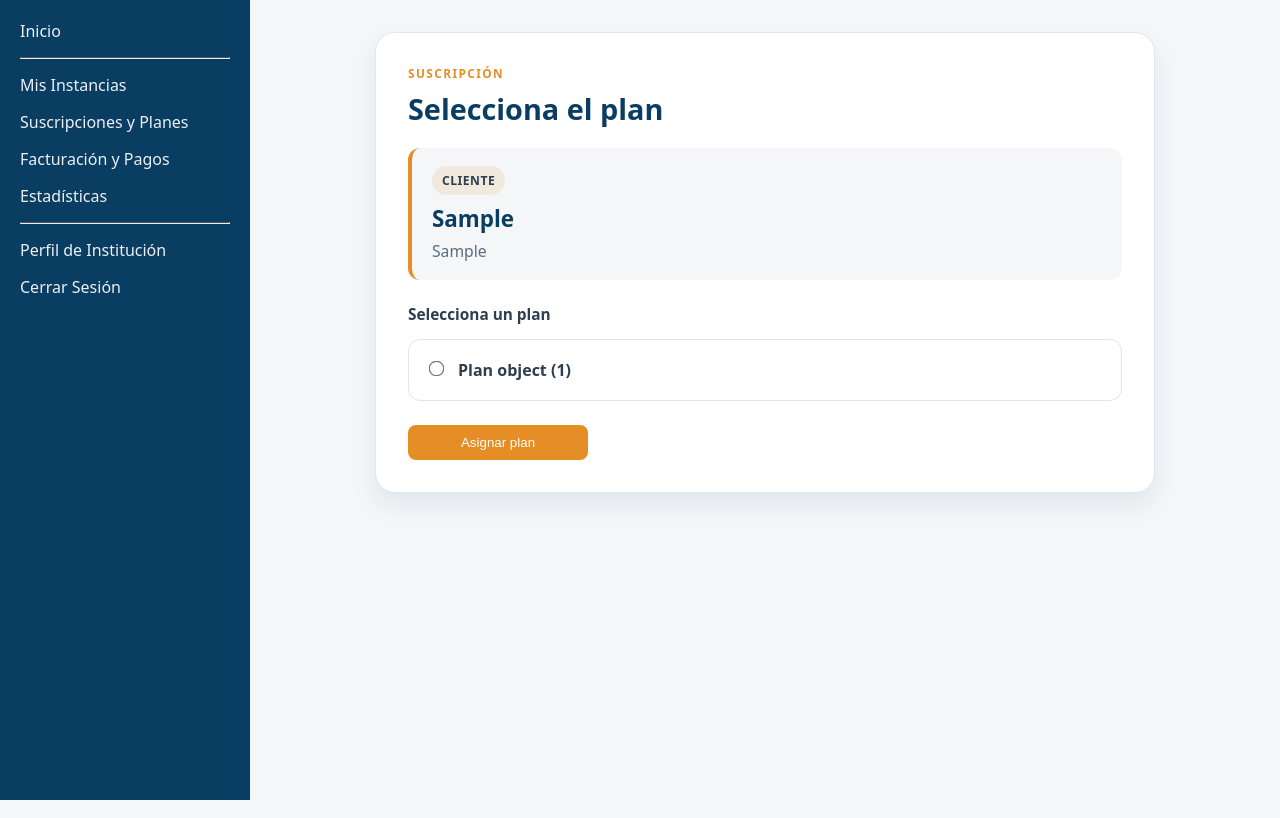
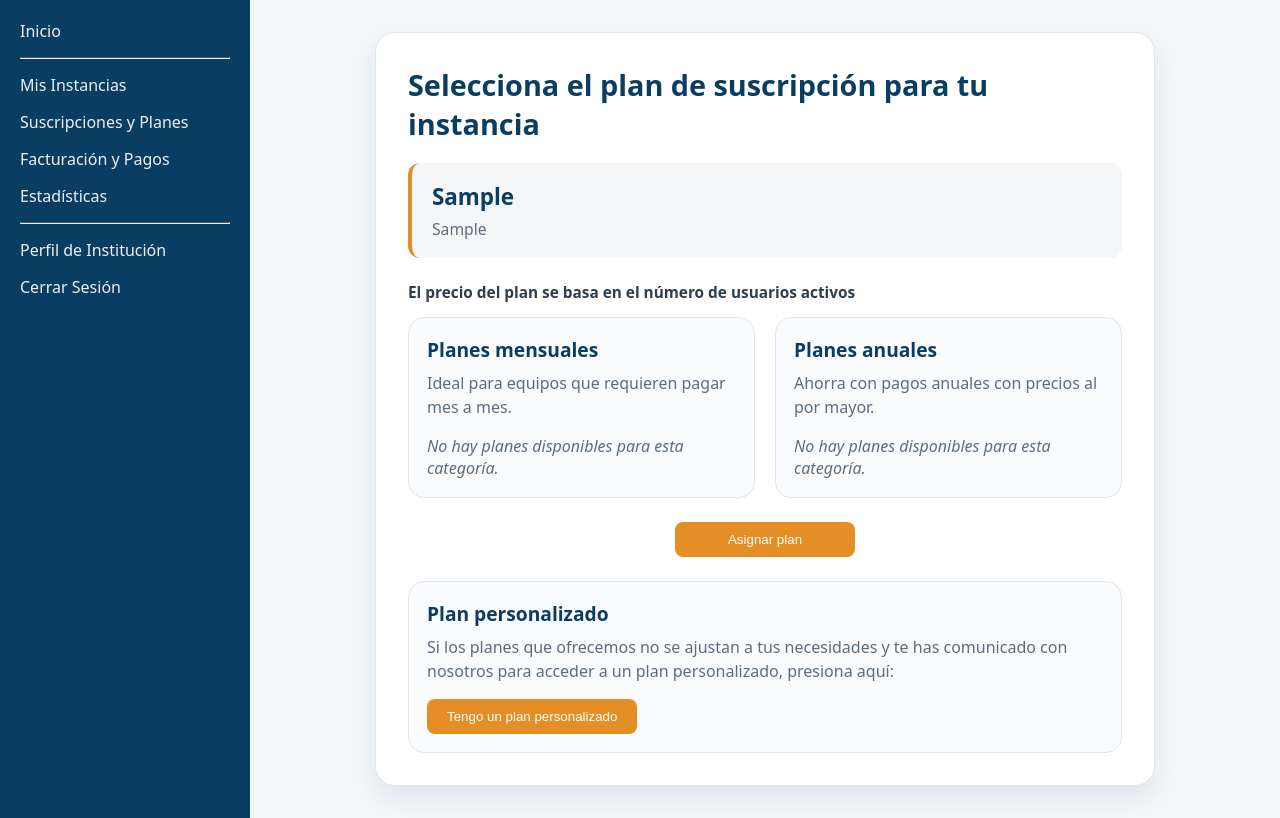
Before and after one commit to Joakorojasc/Proyecto-TI, a Django app: page /planes/cliente/1/seleccionar-plan/ in a window 1280 px wide. Run offline with Django 5.2, Linux system fonts and the light colour scheme; tables that the repository leaves empty hold one stand-in row (values such as "Sample post").

Commit message:
ingreso plan personalizado

```diff
--- a/apps/planes/forms.py
+++ b/apps/planes/forms.py
@@ -1,16 +1,58 @@
+from typing import Any
+
 from django import forms
 
 from .models import Plan
 
 
+class PlanChoiceField(forms.ModelChoiceField):
+    def label_from_instance(self, obj: Plan) -> str:
+        return obj.display_label()
+
+
 class SeleccionarPlanForm(forms.Form):
-    plan = forms.ModelChoiceField(
+    PLAN_BLOCKS = {
+        "Mensual": {
+            "title": "Planes mensuales",
+            "description": "Ideal para equipos que requieren pagar mes a mes.",
+        },
+        "Anual": {
+            "title": "Planes anuales",
+            "description": "Ahorra con pagos anuales con precios al por mayor.",
+        },
+    }
+
+    plan = PlanChoiceField(
         queryset=Plan.objects.all(),
-        label="Selecciona un plan",
+        label="El precio del plan se basa en el número de usuarios activos",
         empty_label=None,
         widget=forms.RadioSelect,
     )
 
-    def label_from_instance(self, obj: Plan) -> str:
-        precio = obj.precio_base if obj.precio_base is not None else 0
-        return f"{obj.nombre} · {obj.tipo_plan} · ${precio:,.0f}"
+    def __init__(self, *args: Any, **kwargs: Any) -> None:
+        super().__init__(*args, **kwargs)
+        plan_field = self.fields["plan"]
+        assert isinstance(plan_field, forms.ModelChoiceField)
+        plan_field.queryset = Plan.objects.filter(cliente__isnull=True).order_by(
+            "tipo_plan", "precio_base"
+        )
+        self.plan_sections = self._build_plan_sections()
+
+    def _build_plan_sections(self) -> list:
+        plan_queryset = Plan.objects.filter(cliente__isnull=True).order_by(
+            "tipo_plan", "precio_base"
+        )
+        sections = []
+
+        for tipo_plan, config in self.PLAN_BLOCKS.items():
+            plans = list(plan_queryset.filter(tipo_plan__iexact=tipo_plan))
+            sections.append(
+                {
+                    "key": tipo_plan,
+                    "title": config["title"],
+                    "description": config["description"],
+                    "plans": plans,
+                }
+            )
+
+        return sections
--- a/apps/planes/models.py
+++ b/apps/planes/models.py
@@ -8,6 +8,28 @@ class Plan(models.Model):
     precio_base = models.DecimalField(max_digits=12, decimal_places=2, null=True)
     precio_por_usuario = models.DecimalField(max_digits=12, decimal_places=2, null=True)
     limite_usuarios = models.IntegerField(null=True)
+    cliente = models.ForeignKey(
+        "clientes.Cliente",
+        on_delete=models.PROTECT,
+        null=True,
+        blank=True,
+        related_name="planes",
+    )
+
+    def __str__(self) -> str:
+        return self.display_label()
+
+    def display_label(self) -> str:
+        precio = self.precio_base if self.precio_base is not None else 0
+        precio_unitario = self.precio_por_usuario if self.precio_por_usuario is not None else 0
+        tipo = self.tipo_plan or "Plan"
+        if self.tipo_plan == "mensual":
+            return f"{self.nombre} · ${precio_unitario:,.2f}/usuario/mes"
+        elif self.tipo_plan == "anual":
+            return f"{self.nombre} · ${precio:,.0f}/año"
+        elif self.tipo_plan and self.tipo_plan.lower() == "personalizado":
+            return f"{self.nombre} · Valores a convenir"
+        return self.nombre or tipo
 
 
 class Suscripcion(models.Model):
--- a/apps/planes/views.py
+++ b/apps/planes/views.py
@@ -1,3 +1,4 @@
+from django.db import transaction
 from django.http import HttpRequest, HttpResponse
 from django.shortcuts import get_object_or_404, redirect, render
 from django.utils import timezone
@@ -5,22 +6,37 @@ from django.utils import timezone
 from apps.clientes.models import Cliente
 
 from .forms import SeleccionarPlanForm
-from .models import Suscripcion
+from .models import Plan, Suscripcion
 
 
 def seleccionar_plan(request: HttpRequest, cliente_id: int) -> HttpResponse:
     cliente = get_object_or_404(Cliente, id=cliente_id)
+
+    if request.method == "POST" and "personalized_plan" in request.POST:
+        Plan.objects.get_or_create(
+            cliente=cliente,
+            tipo_plan="personalizado",
+            defaults={
+                "nombre": "Plan personalizado",
+                "precio_base": None,
+                "precio_por_usuario": None,
+                "limite_usuarios": None,
+            },
+        )
+        return redirect("home")
+
     form = SeleccionarPlanForm(request.POST or None)
 
     if request.method == "POST" and form.is_valid():
-        plan = form.cleaned_data["plan"]
+        plan_seleccionado = form.cleaned_data["plan"]
 
-        Suscripcion.objects.create(
-            cliente=cliente,
-            plan=plan,
-            estado="activo",
-            fecha_inicio=timezone.now(),
-        )
+        with transaction.atomic():
+            Suscripcion.objects.create(
+                cliente=cliente,
+                plan=plan_seleccionado,
+                estado="activo",
+                fecha_inicio=timezone.now(),
+            )
 
         return redirect("home")
 
--- a/static/css/style.css
+++ b/static/css/style.css
@@ -185,9 +185,42 @@ body {
     color: var(--text-dark);
 }
 
+.plan-grid {
+    display: grid;
+    grid-template-columns: repeat(2, minmax(0, 1fr));
+    gap: 20px;
+}
+
+.plan-section {
+    border: 1px solid var(--border);
+    border-radius: 16px;
+    background: #f9fbfd;
+    padding: 18px;
+    box-sizing: border-box;
+}
+
+.plan-section-personalizado {
+    grid-column: 1 / -1;
+}
+
+.plan-section-header {
+    margin-bottom: 16px;
+}
+
+.plan-section-header h3 {
+    margin: 0 0 8px;
+    color: var(--edocere-blue);
+    font-size: 1.2rem;
+}
+
+.plan-section-header p {
+    margin: 0;
+    color: var(--text-soft);
+    line-height: 1.5;
+}
+
 .plan-option-list {
     display: grid;
-    grid-template-columns: repeat(auto-fit, minmax(220px, 1fr));
     gap: 14px;
 }
 
@@ -221,7 +254,19 @@ body {
     line-height: 1.5;
 }
 
+.plan-empty {
+    margin: 0;
+    color: var(--text-soft);
+    font-style: italic;
+}
+
 .plan-submit {
     align-self: flex-start;
     min-width: 180px;
 }
+
+@media (max-width: 700px) {
+    .plan-grid {
+        grid-template-columns: 1fr;
+    }
+}
--- a/templates/seleccionar_plan.html
+++ b/templates/seleccionar_plan.html
@@ -3,11 +3,11 @@
 {% block content %}
 <div class="plan-selection-page">
     <div class="plan-selection-card">
-        <p class="section-kicker">Suscripción</p>
-        <h2>Selecciona el plan</h2>
+        <!-- <p class="section-kicker">Suscripción</p> -->
+        <h2>Selecciona el plan de suscripción para tu instancia</h2>
 
         <div class="client-summary">
-            <span class="client-badge">Cliente</span>
+            <!-- <span class="client-badge">Cliente</span> -->
             <h3>{{ cliente.razon_social }}</h3>
             <p>{{ cliente.rut }}</p>
         </div>
@@ -17,19 +17,48 @@
 
             <div class="field-group">
                 <label class="field-label">{{ form.plan.label }}</label>
+
+                <div class="plan-grid">
+                    {% for section in form.plan_sections %}
+                    <div class="plan-section{% if section.key == 'Personalizado' %} plan-section-personalizado{% endif %}">
+                        <div class="plan-section-header">
+                            <h3>{{ section.title }}</h3>
+                            <p>{{ section.description }}</p>
+                        </div>
+
                         <div class="plan-option-list">
-                    {% for radio in form.plan %}
+                            {% for plan in section.plans %}
                             <label class="plan-option">
-                        {{ radio.tag }}
+                                <input
+                                    type="radio"
+                                    name="plan"
+                                    value="{{ plan.id }}"
+                                    {% if form.data and form.data.plan == plan.id|stringformat:"s" %}checked{% endif %}
+                                >
                                 <span class="plan-option-copy">
-                            {{ radio.choice_label }}
+                                    {{ plan.display_label }}
                                 </span>
                             </label>
+                            {% empty %}
+                            <p class="plan-empty">No hay planes disponibles para esta categoría.</p>
                             {% endfor %}
                         </div>
                     </div>
+                    {% endfor %}
 
+                </div>
+            </div>
+            <center>
                 <button type="submit" class="btn-primary plan-submit">Asignar plan</button>
+            </center>
+            <div class="plan-section plan-section-personalizado">
+                        <div class="plan-section-header">
+                            <h3>Plan personalizado</h3>
+                            <p>Si los planes que ofrecemos no se ajustan a tus necesidades y te has comunicado con nosotros para acceder a un plan personalizado, presiona aquí:</p>
+                        </div>
+                        <button type="submit" class="btn-primary" name="personalized_plan" value="1">Tengo un plan personalizado</button>
+                    </div>
+
         </form>
     </div>
 </div>
```
Also changed, not shown: apps/core/management/commands/seed_demo.py (+9 -0 lines), apps/planes/admin.py (+16 -1 lines), apps/planes/tests/test_plan_selection.py (+51 -0 lines), apps/planes/migrations/0002_plan_cliente.py (added). Lines whose indentation alone changed are shown as unchanged.
